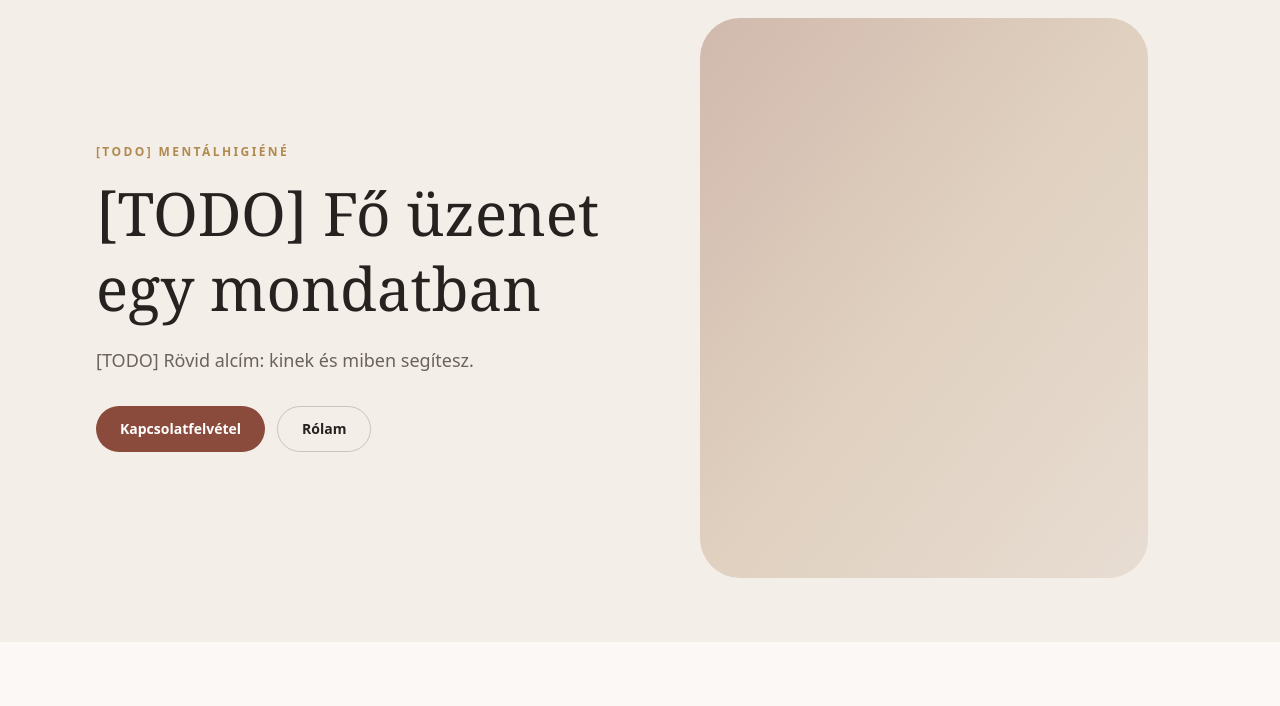
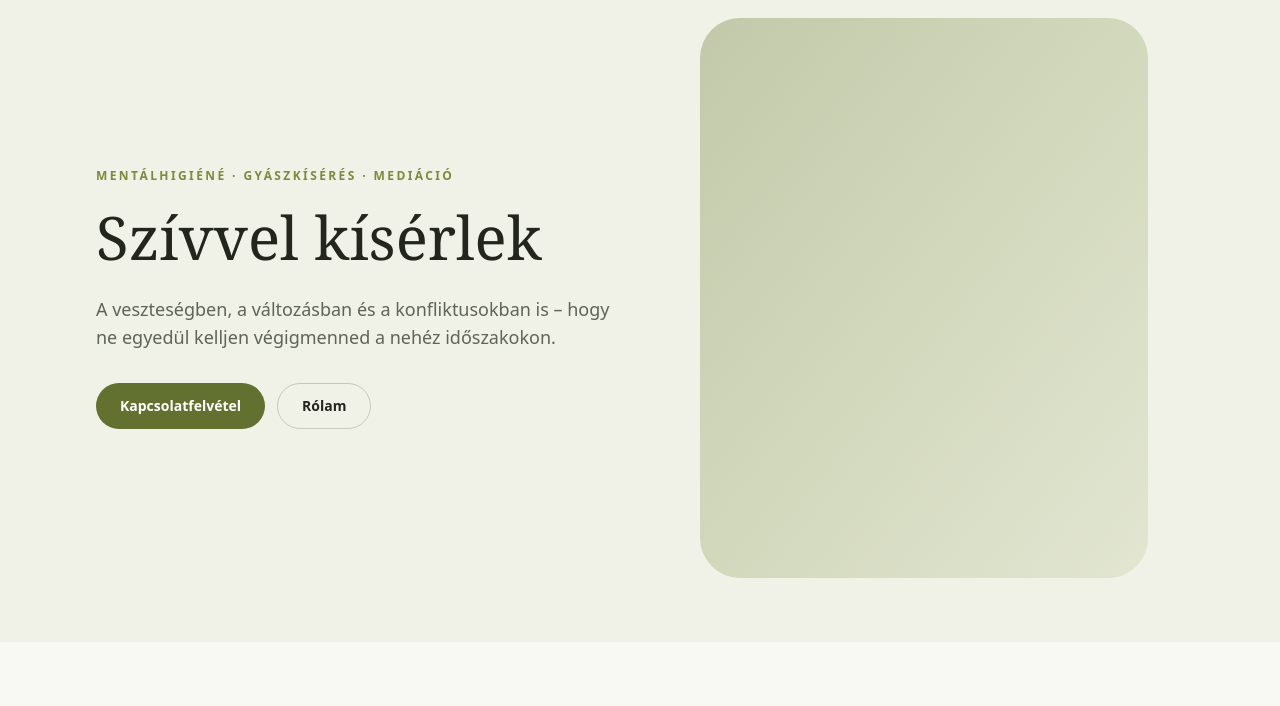
Before and after one commit to atoth3/niki-mental-hig, an Astro site: page / in a window 1280 px wide. Shown: the part 94-800 px from the top of the page. Built offline with nearby package versions, Linux system fonts and the light colour scheme; Astro itself is replaced by a stand-in of ours.

Commit message:
design: olive green palette from the logo; hero slogan
- Theme colours: logo olive (#627030) accent, sage-cream backgrounds,
  favicon TN in green
- Hero: 'Szívvel kísérlek' slogan with eyebrow and subtitle, HU + EN

Co-Authored-By: Claude Opus 5.5 <noreply@anthropic.com>
Claude-Session: https://claude.ai/code/session_01AtCexg6423uUPXGSQvZtHz

```diff
--- a/src/content/site.en.json
+++ b/src/content/site.en.json
@@ -5,9 +5,9 @@
   },
   "nav": { "about": "About", "services": "How I help", "process": "How I work", "testimonials": "Testimonials", "contact": "Contact" },
   "hero": {
-    "eyebrow": "[TODO] Mental wellbeing",
-    "title": "[TODO] Main message in one sentence",
-    "subtitle": "[TODO] Short subtitle: who you help and how.",
+    "eyebrow": "Mental wellbeing · Grief support · Mediation",
+    "title": "I walk beside you, with heart",
+    "subtitle": "Through loss, change and conflict – so you don't have to face difficult times alone.",
     "cta": "Get in touch",
     "ctaSecondary": "About me"
   },
--- a/src/content/site.hu.json
+++ b/src/content/site.hu.json
@@ -5,9 +5,9 @@
   },
   "nav": { "about": "Rólam", "services": "Miben segítek", "process": "Hogyan dolgozom", "testimonials": "Vélemények", "contact": "Kapcsolat" },
   "hero": {
-    "eyebrow": "[TODO] Mentálhigiéné",
-    "title": "[TODO] Fő üzenet egy mondatban",
-    "subtitle": "[TODO] Rövid alcím: kinek és miben segítesz.",
+    "eyebrow": "Mentálhigiéné · Gyászkísérés · Mediáció",
+    "title": "Szívvel kísérlek",
+    "subtitle": "A veszteségben, a változásban és a konfliktusokban is – hogy ne egyedül kelljen végigmenned a nehéz időszakokon.",
     "cta": "Kapcsolatfelvétel",
     "ctaSecondary": "Rólam"
   },
--- a/src/styles/global.css
+++ b/src/styles/global.css
@@ -2,19 +2,19 @@
 @import '@fontsource-variable/inter';
 @import '@fontsource-variable/fraunces';
 
-/* Brand colours & fonts – placeholder palette, change when the brand is decided. */
+/* Brand colours & fonts – olive green taken from the TN logo (≈ #627030), on warm sage-cream. */
 @theme {
   --font-sans: 'Inter Variable', ui-sans-serif, system-ui, sans-serif;
   --font-display: 'Fraunces Variable', ui-serif, Georgia, serif;
 
-  --color-cream-50: #fbf8f5;
-  --color-cream-100: #f4eee8;
-  --color-cream-200: #e8ddd3;
-  --color-ink: #262220;
-  --color-muted: #6b625d;
-  --color-accent: #8a4b3c;       /* terracotta */
-  --color-accent-dark: #6d3a2e;
-  --color-gold: #b08a4f;
+  --color-cream-50: #f9f9f3;
+  --color-cream-100: #f1f2e7;
+  --color-cream-200: #e2e6d2;
+  --color-ink: #23261d;
+  --color-muted: #5e6457;
+  --color-accent: #627030;       /* logo olive green */
+  --color-accent-dark: #4a5523;
+  --color-gold: #7a8a3e;         /* lighter olive for small labels */
 }
 
 html { scroll-behavior: smooth; scroll-padding-top: 6rem; }
```
Also changed, not shown: public/favicon.svg.
